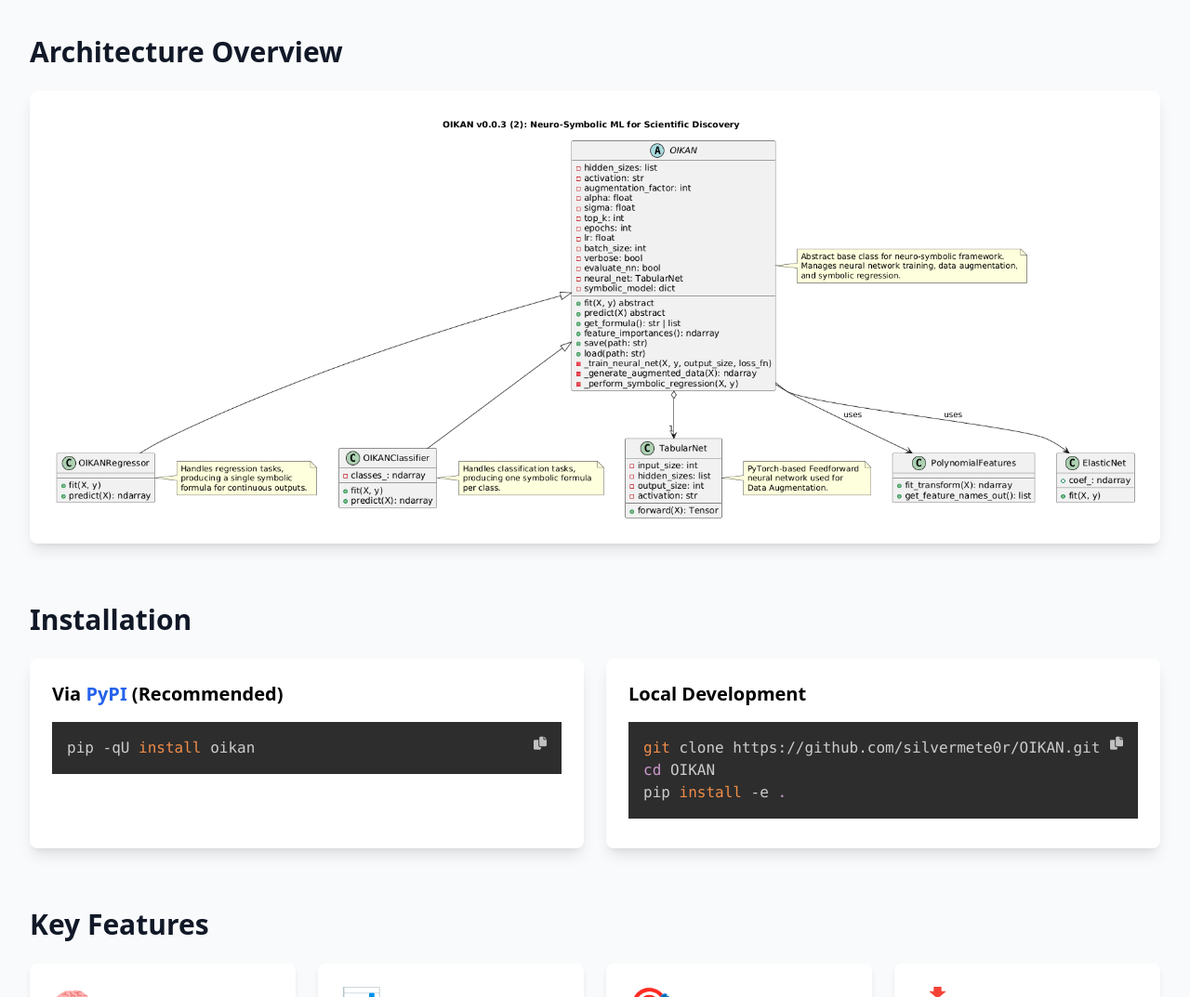
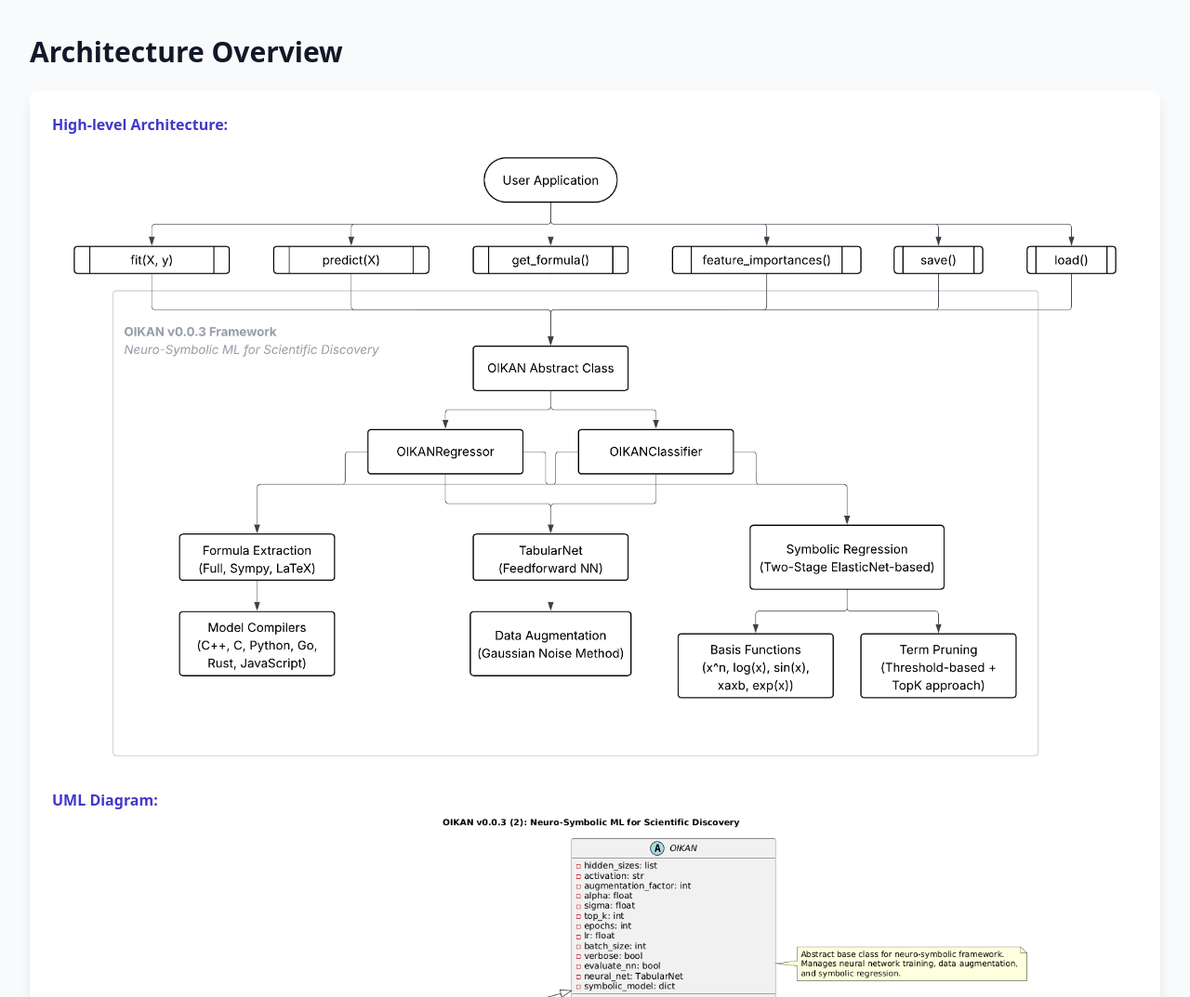
Before and after one commit to silvermete0r/oikan, a plain HTML site: page docs/index.html in a window 1280 px wide. Shown: the part 620-1693 px from the top of the page at 93% size. Drawn offline with nearby package versions, Linux system fonts and the light colour scheme.

Commit message:
upd-arch-diagrams-high-level-arch-added

```diff
--- a/docs/index.html
+++ b/docs/index.html
@@ -93,6 +93,9 @@
         <section id="overview" class="mb-16">
             <h2 class="text-3xl font-bold text-gray-900 mb-6">Architecture Overview</h2>
             <div class="bg-white rounded-lg shadow-lg p-6">
+                <p class="text-indigo-700 font-bold">High-level Architecture:</p>
+                <img src="https://raw.githubusercontent.com/silvermete0r/oikan/main/docs/media/oikan_v0.0.3_high_level_architecture.png" alt="OIKAN v0.0.3: High-level Architecture -> will be updated soon!" class="w-full rounded-lg">
+                <p class="text-indigo-700 mt-3 font-bold">UML Diagram:</p>
                 <img src="https://raw.githubusercontent.com/silvermete0r/oikan/main/docs/media/oikan-v0.0.3(2)-architecture-oop.png" alt="OIKAN v0.0.3 (2): Architecture -> will be updated soon!" class="w-full rounded-lg">
             </div>
         </section>
```
Also changed, not shown: docs/media/oikan_v0.0.3_high_level_architecture.png (added), 1 other file.
